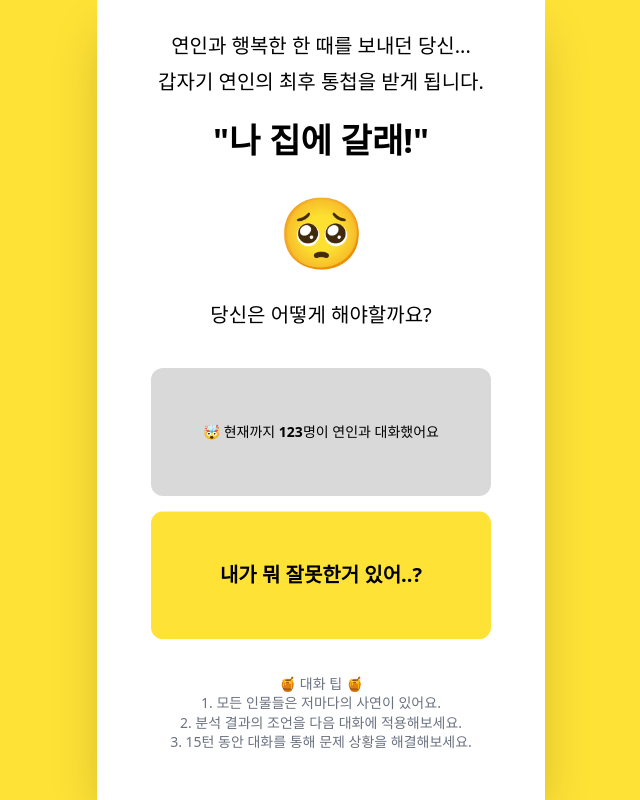
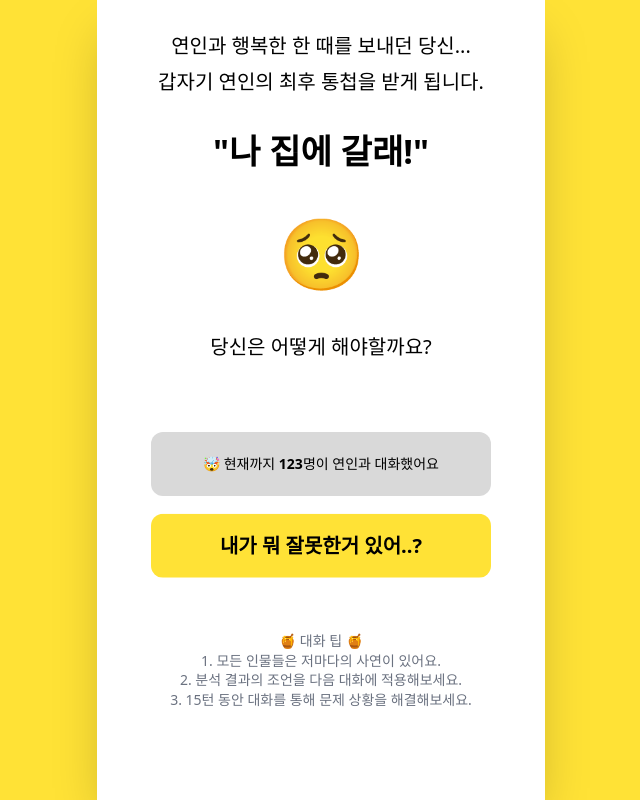
Before and after one commit to detourguru/iwannagohome, a Next.js app: page / in a window 1280 px wide. Shown: the whole page, without its empty margins (319-959 px from the left). Built offline with nearby package versions, Linux system fonts and the light colour scheme.

Commit message:
style: modify elements to responsive size

```diff
--- a/src/app/page.tsx
+++ b/src/app/page.tsx
@@ -12,7 +12,7 @@ export default function Home() {
         당신은 어떻게 해야할까요?
       </div>
       <div className="grid grid-cols-1 gap-5 w-5/6 place-self-center">
-        <div className="bg-gray-100 h-[10vw] px-7 py-8 text-regular-14 flex items-center justify-center rounded-xl">
+        <div className="bg-gray-100 h-[4vw] px-7 py-8 text-regular-14 flex items-center justify-center rounded-xl">
           🤯 현재까지 <span className="text-bold-14">&nbsp;{123}</span>명이
           연인과 대화했어요
         </div>
--- a/src/app/scene/[id]/page.tsx
+++ b/src/app/scene/[id]/page.tsx
@@ -16,7 +16,7 @@ export default async function SceneDetail({ params }: SceneDetailProps) {
       <div className="flex flex-col gap-3 flex-1 overflow-y-auto">
         <header className="flex flex-col gap-5 text-center">
           <Image
-            className="w-full object-cover h-[30vw] rounded-lg"
+            className="w-full object-cover max-h-48 rounded-lg"
             alt={currentData.alt}
             src={currentData.src}
             width={0}
--- a/src/components/Button/Button.tsx
+++ b/src/components/Button/Button.tsx
@@ -7,7 +7,7 @@ const buttonVariants = cva(
   {
     variants: {
       variant: {
-        default: "h-[10vw] text-bold-20 bg-primary",
+        default: "h-[4vw] text-bold-20 bg-primary",
       },
     },
     defaultVariants: {
--- a/src/components/Input/InputBar.tsx
+++ b/src/components/Input/InputBar.tsx
@@ -13,7 +13,7 @@ const InputBar = ({ target }: InputBarProps) => {
       />
       <button className="w-1/12">
         <Image
-          className="w-[5vw] h-[5vw] rounded-full bg-primary p-2"
+          className="w-full h-fit rounded-full bg-primary p-2"
           alt="전송 아이콘"
           src="/svg/ic-send.svg"
           width={0}
```
